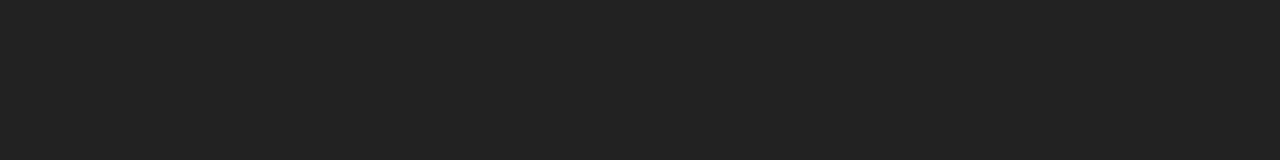
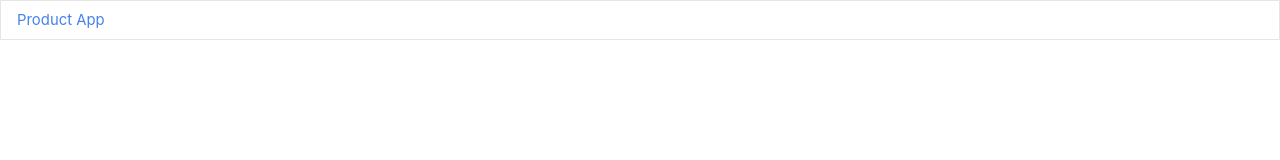
Before and after one commit to gabrielcarrenio/product-application, a plain HTML site: page index.html in a window 1280 px wide. Drawn offline with nearby package versions, Linux system fonts and the light colour scheme.

Commit message:
adding bootstrap cdn

```diff
--- a/index.html
+++ b/index.html
@@ -5,9 +5,13 @@
     <meta name="viewport" content="width=device-width, initial-scale=1.0">
     <title>Product App</title>
     <!-- BOOSTRAP CDN -->
-    <link rel="stylesheet" href="https://bootswatch.com/4/darkly/bootstrap.min.css">
+    <link rel="stylesheet" href="https://bootswatch.com/4/litera/bootstrap.min.css">
 </head>
 <body>
 
+    <nav class="navbar navbar-light bg-light">
+        <a href="/">Product App</a>
+    </nav>
+
 </body>
 </html>
```
